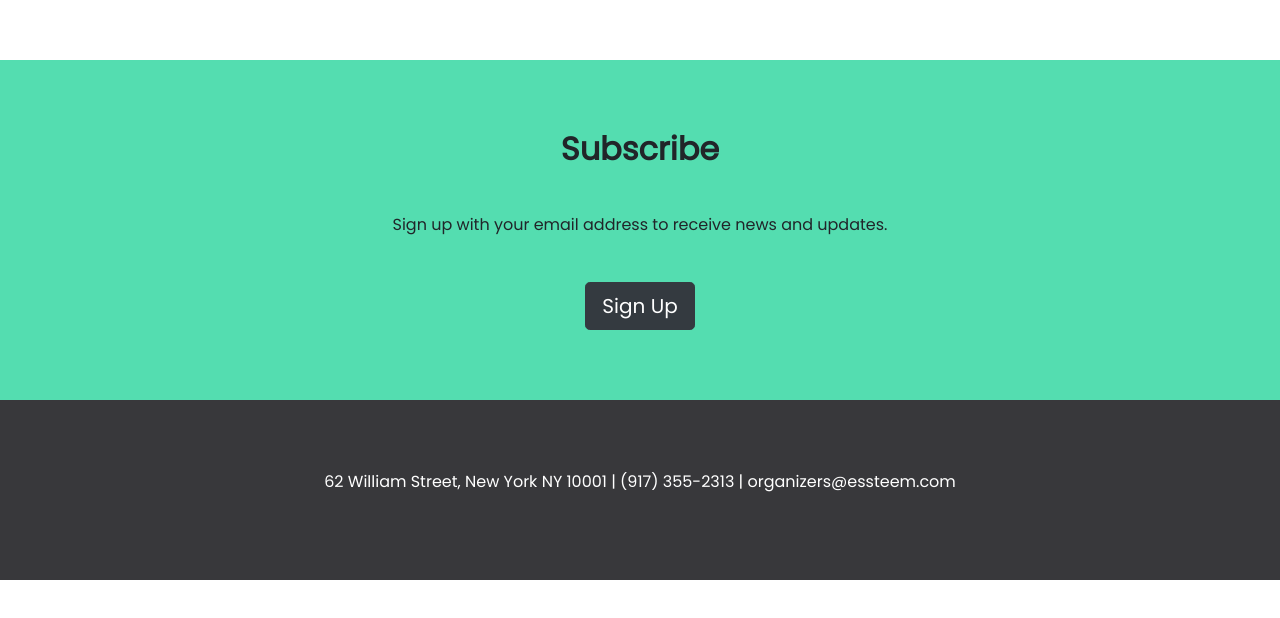
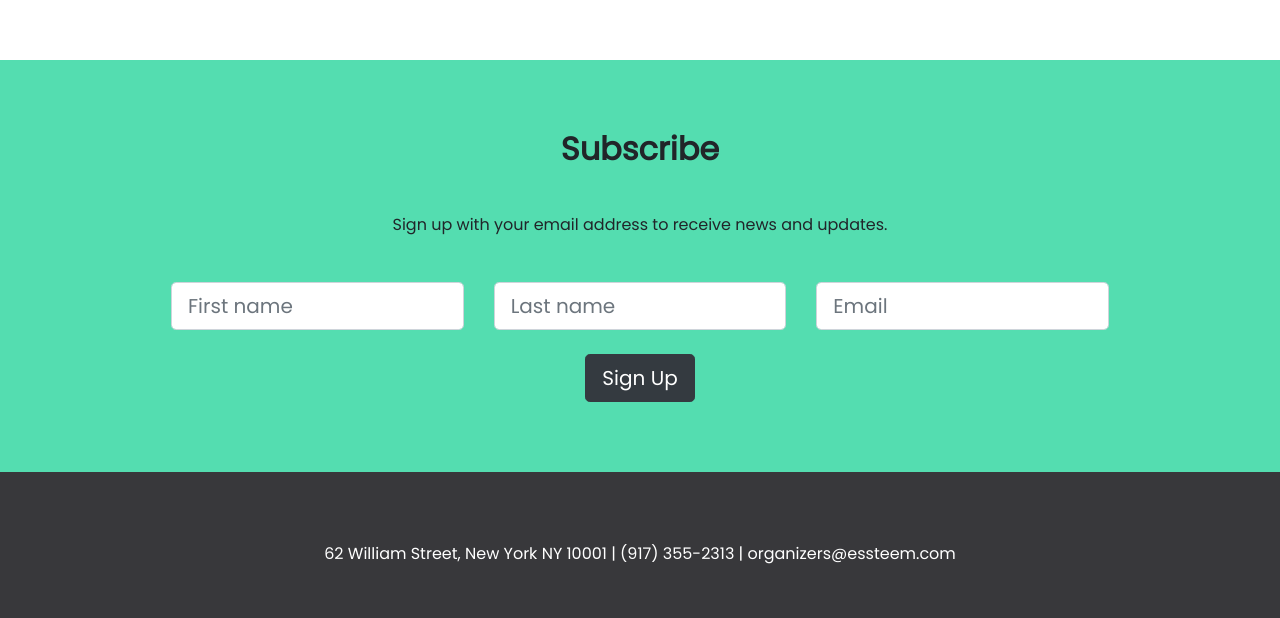
Before and after one commit to esteemcode/equalithon, a React (Create React App) app: page / in a window 1280 px wide. Shown: the part 6260-6878 px from the top of the page. Before the commit the page ends 6840 px from the top, so only its background shows below. Built offline with nearby package versions, Linux system fonts and the light colour scheme.

Commit message:
add subscribe form inputs

```diff
--- a/src/components/landingPage/sections/section10/Section10.jsx
+++ b/src/components/landingPage/sections/section10/Section10.jsx
@@ -15,8 +15,21 @@ const Section10 = () => {
                 <p>Sign up with your email address to receive news and updates.</p>
                 </Col>
             </Row>
-            <Row>
+            <Row id="subscribe">
                 <Col>
+                    <Form>
+                        <Row className="align-items-center">
+                            <Col>
+                                <Form.Control size="lg" placeholder="First name" />
+                            </Col>
+                            <Col>
+                                <Form.Control size="lg" placeholder="Last name" />
+                            </Col>
+                            <Col>
+                                <Form.Control size="lg" placeholder="Email" />
+                            </Col>
+                        </Row>
+                    </Form>
                 </Col>
             </Row>
             <Row>
--- a/src/components/landingPage/sections/sections.css
+++ b/src/components/landingPage/sections/sections.css
@@ -86,25 +86,12 @@
     margin-bottom: 45px;
 }
 
+#subscribe {
+    margin: 0% 10% 2% 10%;
+}
+
 #footer {
     background-color: #38383B;
     margin: 0px -30px;
     height: 40%;
 }
-
-#covid {
-    background-image: linear-gradient(rgba(0, 0, 0, 0.5), rgba(0, 0, 0, 0.5)), url("./section8/covid-fake-news.jpeg");
-    background-position: center;
-    background-repeat: no-repeat;
-    background-size: cover;
-    position: relative;
-}
-
-#covid-header {
-    font-size: 20px;
-    position: absolute;
-    top: 50%;
-    left: 50%;
-    /* transform: translate(-50%, -50%); */
-    color: white;
-}
```
Also changed, not shown: 1 other file (tests, documents, lock files or other folders).
